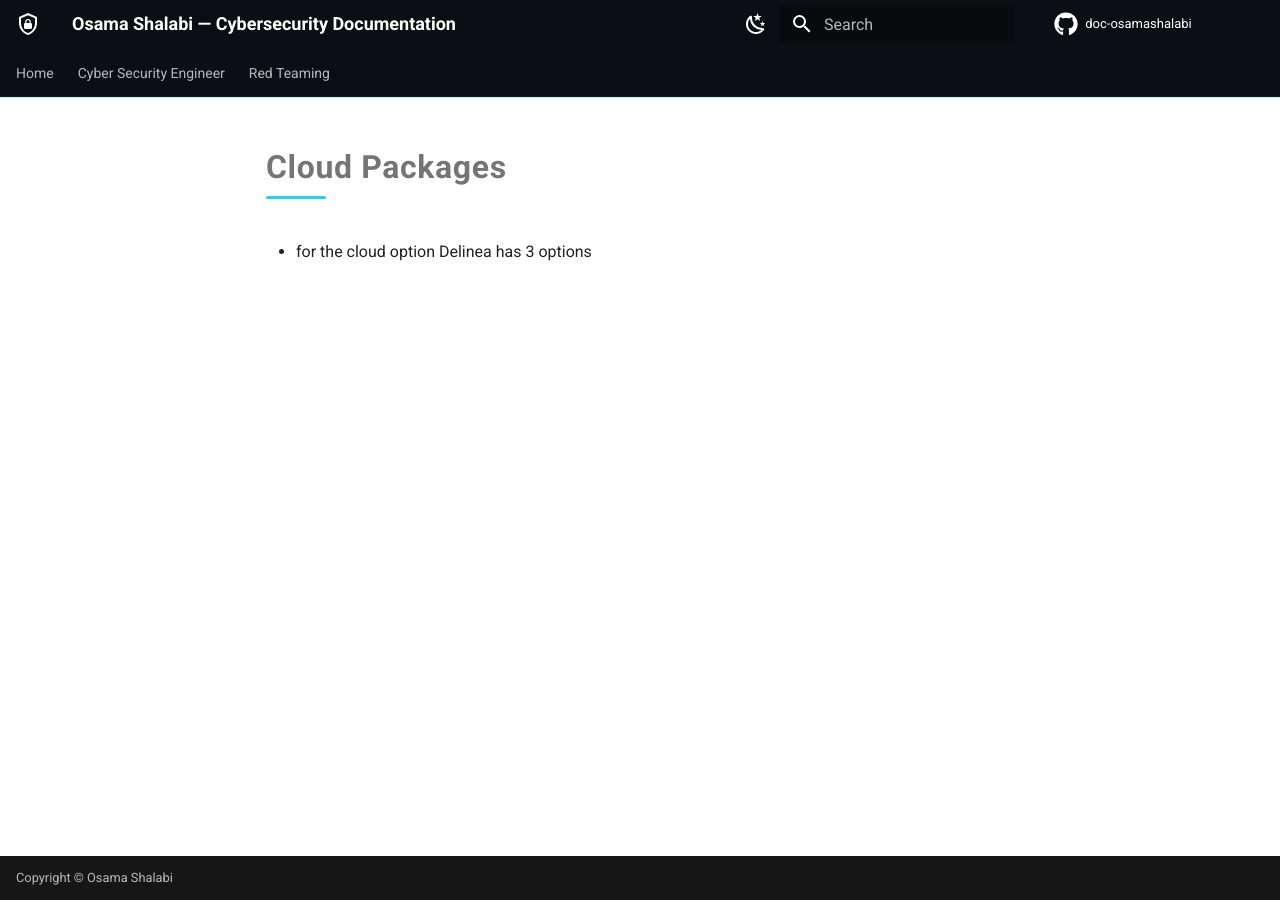
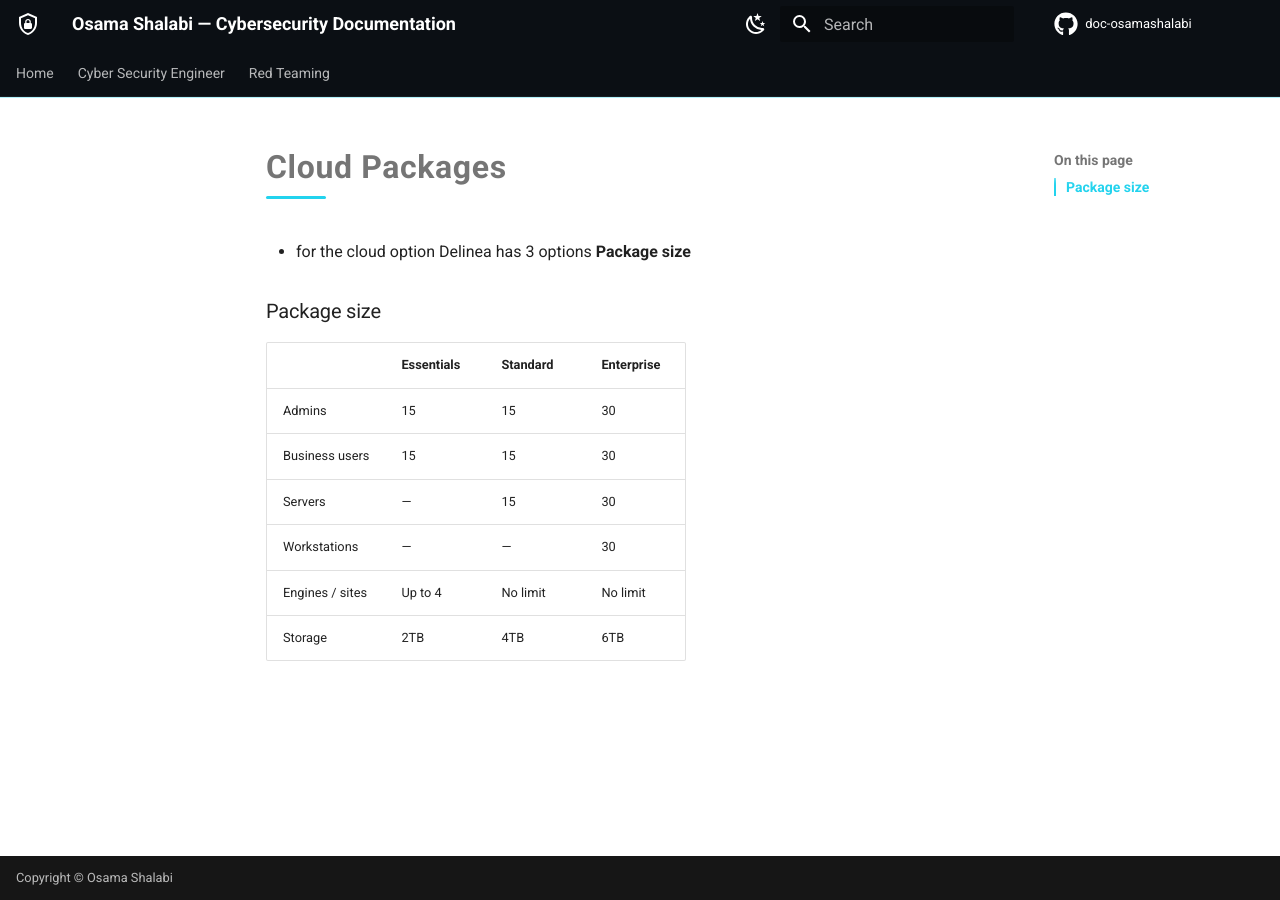
Before and after one commit to osamashalabi432-png/doc-osamashalabi, an MkDocs documentation site: the page built from docs/cyber-security-engineer/pam/delinea/packages/Cloud Packages.md, in a window 1280 px wide. Built offline with MkDocs 1.6.1 and Material for MkDocs 9.7.7, drawn with Linux system fonts in a browser that asks for light colours; comment, search, counter and statistics services are not loaded.

Commit message:
vault backup: 2026-10-13 13:02:48

```diff
--- a/docs/cyber-security-engineer/pam/delinea/packages/Cloud Packages.md
+++ b/docs/cyber-security-engineer/pam/delinea/packages/Cloud Packages.md
@@ -1 +1,13 @@
 - for the cloud option Delinea has 3 options
+**Package size**
+
+### Package size
+
+|                 | Essentials | Standard | Enterprise |
+| --------------- | ---------- | -------- | ---------- |
+| Admins          | 15         | 15       | 30         |
+| Business users  | 15         | 15       | 30         |
+| Servers         | —          | 15       | 30         |
+| Workstations    | —          | —        | 30         |
+| Engines / sites | Up to 4    | No limit | No limit   |
+| Storage         | 2TB        | 4TB      | 6TB        |
```
